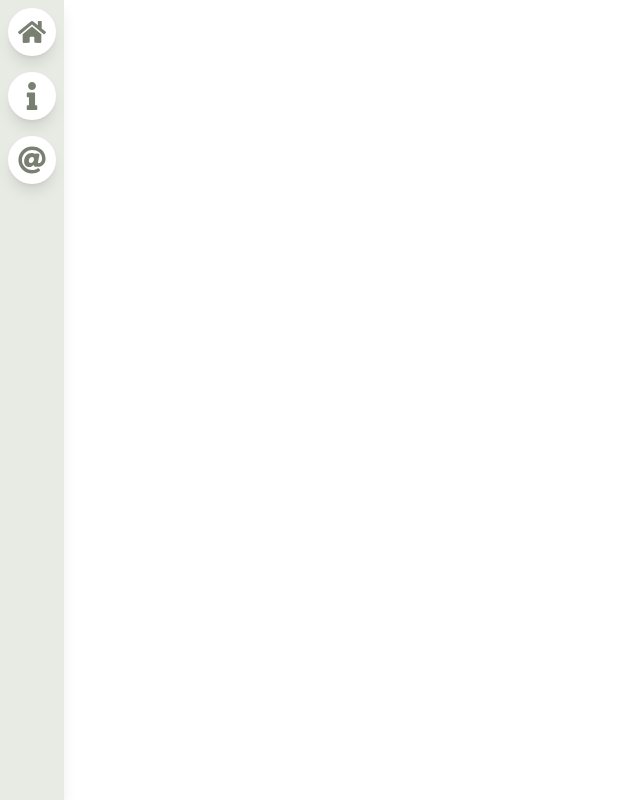
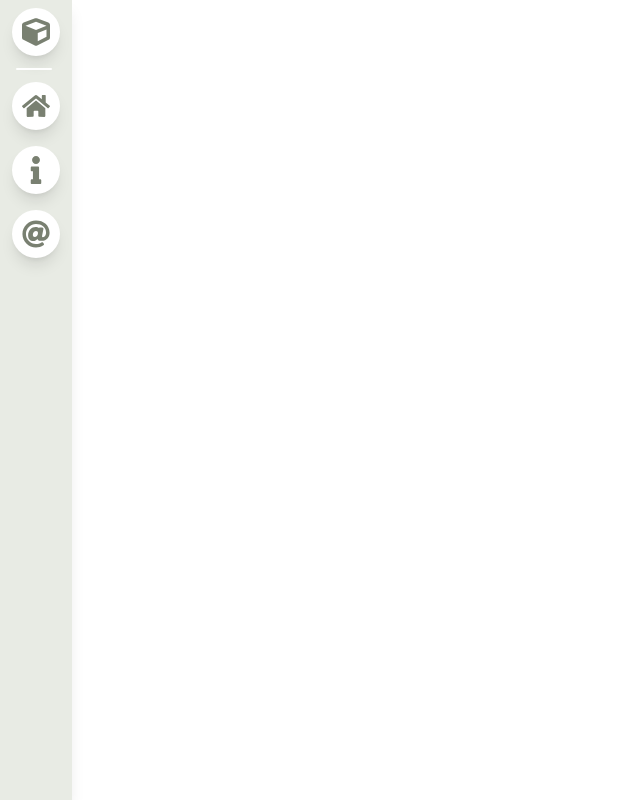
Before and after one commit to guijunzhang/personal-website2.0, a Next.js app: page / in a window 1280 px wide. Shown: the whole page, without its empty margins (0-640 px from the left). Built offline with nearby package versions, Linux system fonts and the light colour scheme.

Commit message:
added discord features including a divider and pill selector

```diff
--- a/src/pages/SideBar.js
+++ /dev/null
@@ -1,35 +0,0 @@
-import { FaHome, FaInfo, FaAt } from "react-icons/fa"
-
-
-import SideBarIcon from "./SideBarIcon"
-
-
-export default function SideBar() {
-    return (
-        <div className="fixed top-0 left-0 h-screen w-16 m-0
-                        flex flex-col
-                        bg-primary
-                        text-contrast
-                        shadow-lg">
-            <SideBarIcon
-                className=""
-                icon={
-                    <FaHome size="28" />
-                }
-                text={"Home"}/>
-            <SideBarIcon
-                className=""
-                icon={
-                    <FaInfo size="28" />
-                }
-                text={"About"}/>
-            <SideBarIcon
-                className=""
-                icon={
-                    <FaAt size="28" />
-                }
-                text={"Contact"}/>
-
-        </div>
-    )
-}
--- a/src/pages/SideBarIcon.js
+++ /dev/null
@@ -1,12 +0,0 @@
-
-
-export default function SideBarIcon({ icon, text = 'tooltip' } ) {
-    return (
-        <div className="sidebar-icon group">
-            {icon}
-            <span className="sidebar-tooltip group-hover:scale-100">
-                {text}
-            </span>
-        </div>
-    )
-}
--- /dev/null
+++ b/src/pages/components/Divider.js
@@ -0,0 +1,5 @@
+export default function Divider() {
+    return (
+        <div className="mt-1 mb-1 w-1/2 h-0.5 bg-white rounded-sm opacity-6 translate-x-4"></div>
+    )
+}
--- /dev/null
+++ b/src/pages/components/SideBar.js
@@ -0,0 +1,49 @@
+import React, { useState } from 'react'
+
+import SideBarIcon from "./SideBarIcon"
+import Sidebars from './Sidebars'
+import Divider from "./Divider"
+
+export default function SideBar() {
+    const [tabs, setTabs] = useState(Sidebars)
+    function toggle(id) {
+        setTabs(prevTabs => {
+          return prevTabs.map((tab) => {
+            return {
+              ...tab,
+              on: tab.id === id
+            };
+          });
+        });
+      }
+    const cubeSidebar = tabs.slice(0,1).map(tab => (
+        <SideBarIcon
+            icon={tab.icon}
+            text={tab.text}
+            id={tab.id}
+            on={tab.on}
+            toggle={() => toggle(tab.id)}
+        />
+    ))
+    const mainSidebar = tabs.slice(1).map(tab => (
+        <SideBarIcon
+            icon={tab.icon}
+            text={tab.text}
+            id={tab.id}
+            on={tab.on}
+            toggle={() => toggle(tab.id)}
+        />
+    ))
+
+    return (
+        <div className="fixed top-0 left-0 h-screen w-[4.5rem] m-0
+                        flex flex-col
+                        bg-primary
+                        text-contrast
+                        shadow-lg">
+            {cubeSidebar}
+            <Divider />
+            {mainSidebar}
+        </div>
+    )
+}
--- /dev/null
+++ b/src/pages/components/SideBarIcon.js
@@ -0,0 +1,22 @@
+import React, { useState } from 'react'
+
+export default function SideBarIcon(props) {
+    return (
+        <div
+            className="sidebar-icon group"
+            onClick={props.toggle}
+        >
+            <div className={
+                    "pill group-hover:scale-100 " +
+                    (props.on ? "scale-100 h-10" : "scale-0")
+                }
+            >
+
+            </div>
+            {props.icon}
+            <span className="sidebar-tooltip group-hover:scale-100">
+                {props.text}
+            </span>
+        </div>
+    )
+}
--- /dev/null
+++ b/src/pages/components/Sidebars.js
@@ -0,0 +1,28 @@
+import { FaHome, FaInfo, FaAt, FaCube } from 'react-icons/fa';
+
+export default [
+    {
+        icon: <FaCube size="28" />,
+        text: "Hi There! I am Guijun 😊",
+        id: 1,
+        on: false
+    },
+    {
+        icon: <FaHome size="28" />,
+        text: "Home",
+        id: 2,
+        on: false
+    },
+    {
+        icon: <FaInfo size="28" />,
+        text: "About",
+        id: 3,
+        on: false
+    },
+    {
+        icon: <FaAt size="28" />,
+        text: "Contact",
+        id: 4,
+        on: false
+    },
+]
--- a/src/pages/index.js
+++ b/src/pages/index.js
@@ -1,9 +1,11 @@
-import SideBar from "./SideBar"
+import SideBar from "./components/SideBar"
 
 export default function Home() {
   return (
-    <div className="flex">
-      <SideBar />
-    </div>
+    <main>
+      <div className="flex">
+        <SideBar />
+      </div>
+    </main>
   )
 }
--- a/src/styles/globals.css
+++ b/src/styles/globals.css
@@ -5,7 +5,7 @@
 @layer components {
     .sidebar-icon {
         @apply relative flex items-center justify-center
-               h-12 w-12 mt-2 mb-2 mx-auto shadow-lg
+               h-12 w-12 my-2 mx-auto shadow-lg
                bg-white text-contrast
                hover:bg-contrast hover:text-white
                rounded-3xl hover:rounded-xl transition-all duration-100 ease-linear cursor-pointer;
@@ -17,4 +17,8 @@
                text-xs font-bold
                transition-all duration-100 scale-0 origin-left;
     }
+    .pill {
+        @apply absolute w-2 h-6 top-1/2 bg-contrast rounded-[6px]
+        translate-x-[-425%] translate-y-[-50%] scale-0 transition-all duration-100 ease-linear;
+    }
 }
```
